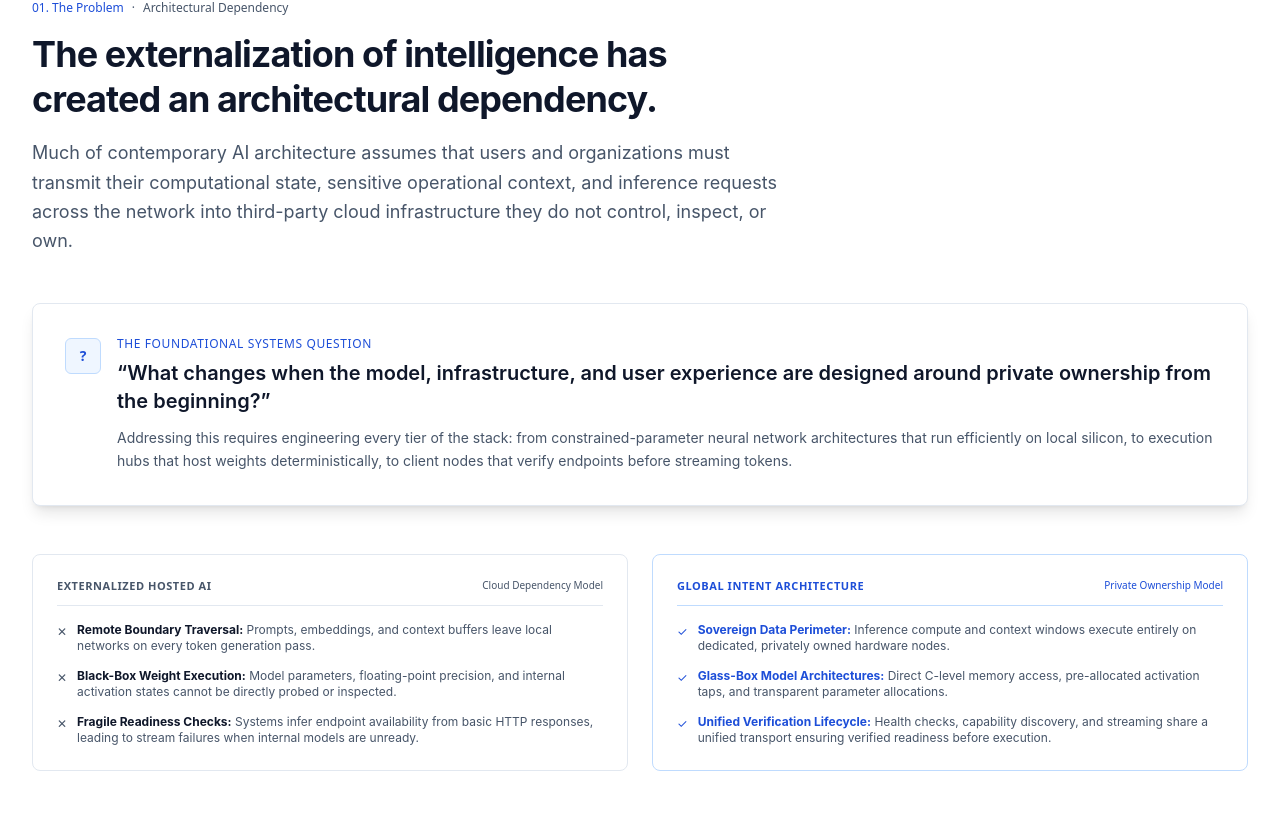
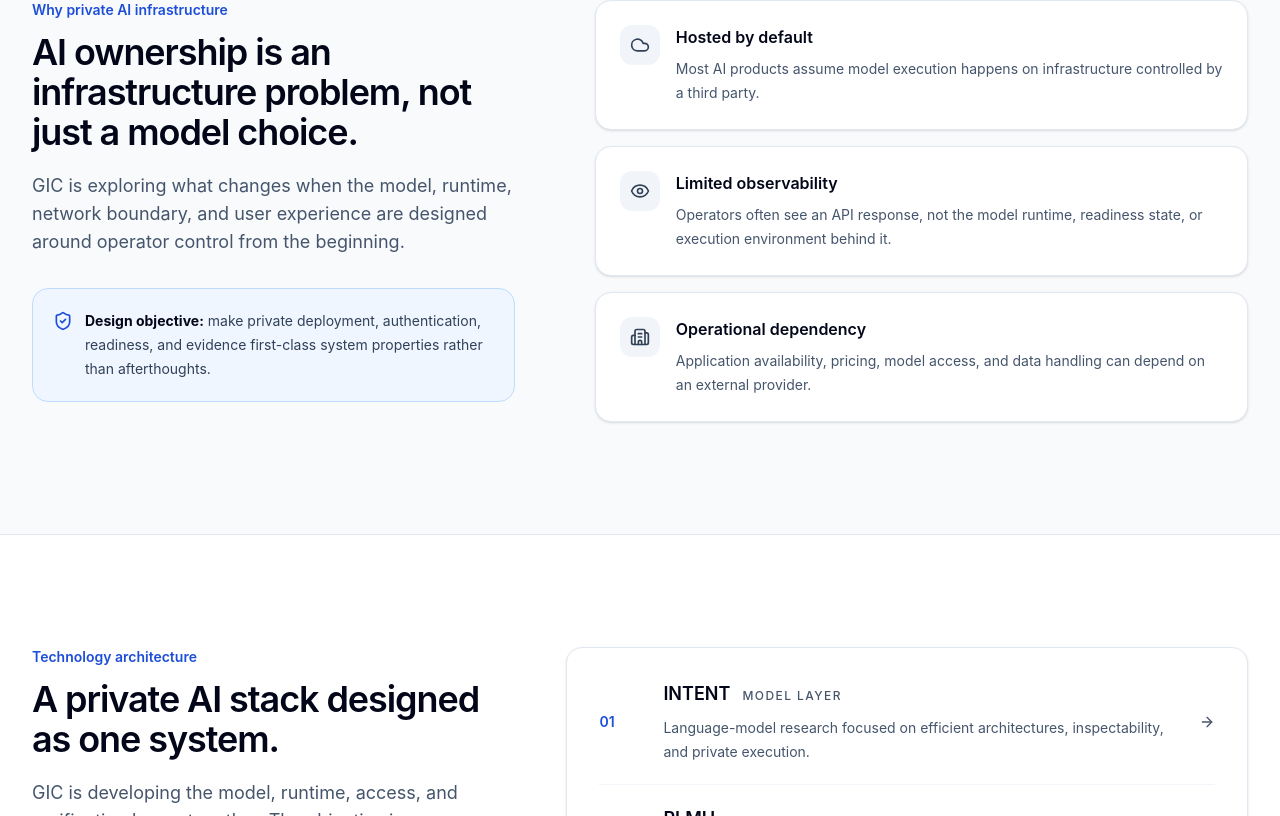
Before and after one commit to GI-Company/GiC, a Next.js app: page / in a window 1280 px wide. Shown: the part 1244-2060 px from the top of the page. Built offline with nearby package versions, Linux system fonts and the light colour scheme.

Commit message:
Complete enterprise landing page redesign

```diff
--- a/components/landing/ProblemSection.tsx
+++ b/components/landing/ProblemSection.tsx
@@ -1,110 +1,27 @@
 'use client';
 
-import React from 'react';
-import { ServerOff, Cpu, KeyRound, Network, RefreshCw, Layers } from 'lucide-react';
+import { Building2, Cloud, Eye, ShieldCheck } from 'lucide-react';
 
 export default function ProblemSection() {
+  const items = [
+    { icon: Cloud, title: 'Hosted by default', text: 'Most AI products assume model execution happens on infrastructure controlled by a third party.' },
+    { icon: Eye, title: 'Limited observability', text: 'Operators often see an API response, not the model runtime, readiness state, or execution environment behind it.' },
+    { icon: Building2, title: 'Operational dependency', text: 'Application availability, pricing, model access, and data handling can depend on an external provider.' },
+  ];
   return (
-    <section id="the-problem" className="py-20 sm:py-28 bg-[#090c13] border-b border-[#161d2b]">
-      <div className="max-w-7xl mx-auto px-4 sm:px-6 lg:px-8">
-        <div className="max-w-3xl space-y-4">
-          <div className="flex items-center gap-2 text-xs font-mono text-emerald-400">
-            <span>01. The Problem</span>
-            <span aria-hidden="true" className="text-slate-600">·</span>
-            <span className="text-slate-400">Architectural Dependency</span>
-          </div>
-
-          <h2 className="text-3xl sm:text-4xl font-sans font-bold tracking-tight text-white text-balance leading-tight">
-            The externalization of intelligence has created an architectural dependency.
-          </h2>
-
-          <p className="text-base sm:text-lg text-slate-300 font-sans leading-relaxed">
-            Much of contemporary AI architecture assumes that users and organizations must transmit their computational state, sensitive operational context, and inference requests across the network into third-party cloud infrastructure they do not control, inspect, or own.
-          </p>
-        </div>
-
-        {/* Pivot Question Box */}
-        <div className="mt-12 p-6 sm:p-8 rounded-lg bg-[#0e131d] border border-[#212b3c] shadow-lg">
-          <div className="flex items-start gap-4">
-            <div className="w-9 h-9 rounded-md bg-emerald-950/60 border border-emerald-800/80 flex items-center justify-center text-emerald-400 shrink-0 mt-0.5">
-              <span className="font-mono text-sm font-bold">?</span>
-            </div>
-            <div className="space-y-2">
-              <span className="text-xs font-mono text-emerald-400 uppercase tracking-wider block">
-                The Foundational Systems Question
-              </span>
-              <p className="text-lg sm:text-xl font-sans font-semibold text-white leading-snug">
-                &ldquo;What changes when the model, infrastructure, and user experience are designed around private ownership from the beginning?&rdquo;
-              </p>
-              <p className="text-sm text-slate-400 font-sans leading-relaxed pt-1">
-                Addressing this requires engineering every tier of the stack: from constrained-parameter neural network architectures that run efficiently on local silicon, to execution hubs that host weights deterministically, to client nodes that verify endpoints before streaming tokens.
-              </p>
+    <section id="the-problem" className="border-b border-slate-200 bg-white py-20 sm:py-28">
+      <div className="mx-auto max-w-7xl px-4 sm:px-6 lg:px-8">
+        <div className="grid gap-12 lg:grid-cols-[0.85fr_1.15fr] lg:gap-20">
+          <div>
+            <p className="text-sm font-semibold text-blue-700">Why private AI infrastructure</p>
+            <h2 className="mt-3 text-3xl font-semibold tracking-[-0.03em] text-slate-950 sm:text-4xl">AI ownership is an infrastructure problem, not just a model choice.</h2>
+            <p className="mt-5 text-base leading-7 text-slate-600 sm:text-lg">GIC is exploring what changes when the model, runtime, network boundary, and user experience are designed around operator control from the beginning.</p>
+            <div className="mt-8 rounded-2xl border border-blue-100 bg-blue-50 p-5">
+              <div className="flex gap-3"><ShieldCheck className="mt-0.5 h-5 w-5 shrink-0 text-blue-700" /><p className="text-sm leading-6 text-slate-700"><strong className="text-slate-950">Design objective:</strong> make private deployment, authentication, readiness, and evidence first-class system properties rather than afterthoughts.</p></div>
             </div>
           </div>
-        </div>
-
-        {/* Architectural Comparison Grid */}
-        <div className="mt-12 grid grid-cols-1 md:grid-cols-2 gap-6 font-mono text-xs">
-          {/* Column 1: The Status Quo / Hosted Dependency */}
-          <div className="p-6 rounded-lg bg-[#0b0e16] border border-[#1b2333] space-y-4">
-            <div className="flex items-center justify-between pb-3 border-b border-[#182130]">
-              <span className="text-slate-400 font-bold uppercase tracking-wider text-[11px]">
-                Externalized Hosted AI
-              </span>
-              <span className="text-slate-500 text-[10px]">Cloud Dependency Model</span>
-            </div>
-
-            <ul className="space-y-3.5 text-slate-300 font-sans">
-              <li className="flex items-start gap-2.5">
-                <span className="text-slate-500 font-mono text-xs mt-0.5">✕</span>
-                <span>
-                  <strong className="text-slate-200">Remote Boundary Traversal:</strong> Prompts, embeddings, and context buffers leave local networks on every token generation pass.
-                </span>
-              </li>
-              <li className="flex items-start gap-2.5">
-                <span className="text-slate-500 font-mono text-xs mt-0.5">✕</span>
-                <span>
-                  <strong className="text-slate-200">Black-Box Weight Execution:</strong> Model parameters, floating-point precision, and internal activation states cannot be directly probed or inspected.
-                </span>
-              </li>
-              <li className="flex items-start gap-2.5">
-                <span className="text-slate-500 font-mono text-xs mt-0.5">✕</span>
-                <span>
-                  <strong className="text-slate-200">Fragile Readiness Checks:</strong> Systems infer endpoint availability from basic HTTP responses, leading to stream failures when internal models are unready.
-                </span>
-              </li>
-            </ul>
-          </div>
-
-          {/* Column 2: The Global Intent Architecture */}
-          <div className="p-6 rounded-lg bg-[#0b121b] border border-emerald-900/40 space-y-4">
-            <div className="flex items-center justify-between pb-3 border-b border-emerald-950/80">
-              <span className="text-emerald-400 font-bold uppercase tracking-wider text-[11px]">
-                Global Intent Architecture
-              </span>
-              <span className="text-emerald-500/70 text-[10px]">Private Ownership Model</span>
-            </div>
-
-            <ul className="space-y-3.5 text-slate-300 font-sans">
-              <li className="flex items-start gap-2.5">
-                <span className="text-emerald-400 font-mono text-xs mt-0.5">✓</span>
-                <span>
-                  <strong className="text-emerald-200">Sovereign Data Perimeter:</strong> Inference compute and context windows execute entirely on dedicated, privately owned hardware nodes.
-                </span>
-              </li>
-              <li className="flex items-start gap-2.5">
-                <span className="text-emerald-400 font-mono text-xs mt-0.5">✓</span>
-                <span>
-                  <strong className="text-emerald-200">Glass-Box Model Architectures:</strong> Direct C-level memory access, pre-allocated activation taps, and transparent parameter allocations.
-                </span>
-              </li>
-              <li className="flex items-start gap-2.5">
-                <span className="text-emerald-400 font-mono text-xs mt-0.5">✓</span>
-                <span>
-                  <strong className="text-emerald-200">Unified Verification Lifecycle:</strong> Health checks, capability discovery, and streaming share a unified transport ensuring verified readiness before execution.
-                </span>
-              </li>
-            </ul>
+          <div className="grid gap-4">
+            {items.map(({icon:Icon,title,text})=><article key={title} className="rounded-2xl border border-slate-200 bg-white p-6 shadow-sm"><div className="flex gap-4"><span className="flex h-10 w-10 shrink-0 items-center justify-center rounded-xl bg-slate-100 text-slate-700"><Icon className="h-5 w-5"/></span><div><h3 className="font-semibold text-slate-950">{title}</h3><p className="mt-2 text-sm leading-6 text-slate-600">{text}</p></div></div></article>)}
           </div>
         </div>
       </div>
```
